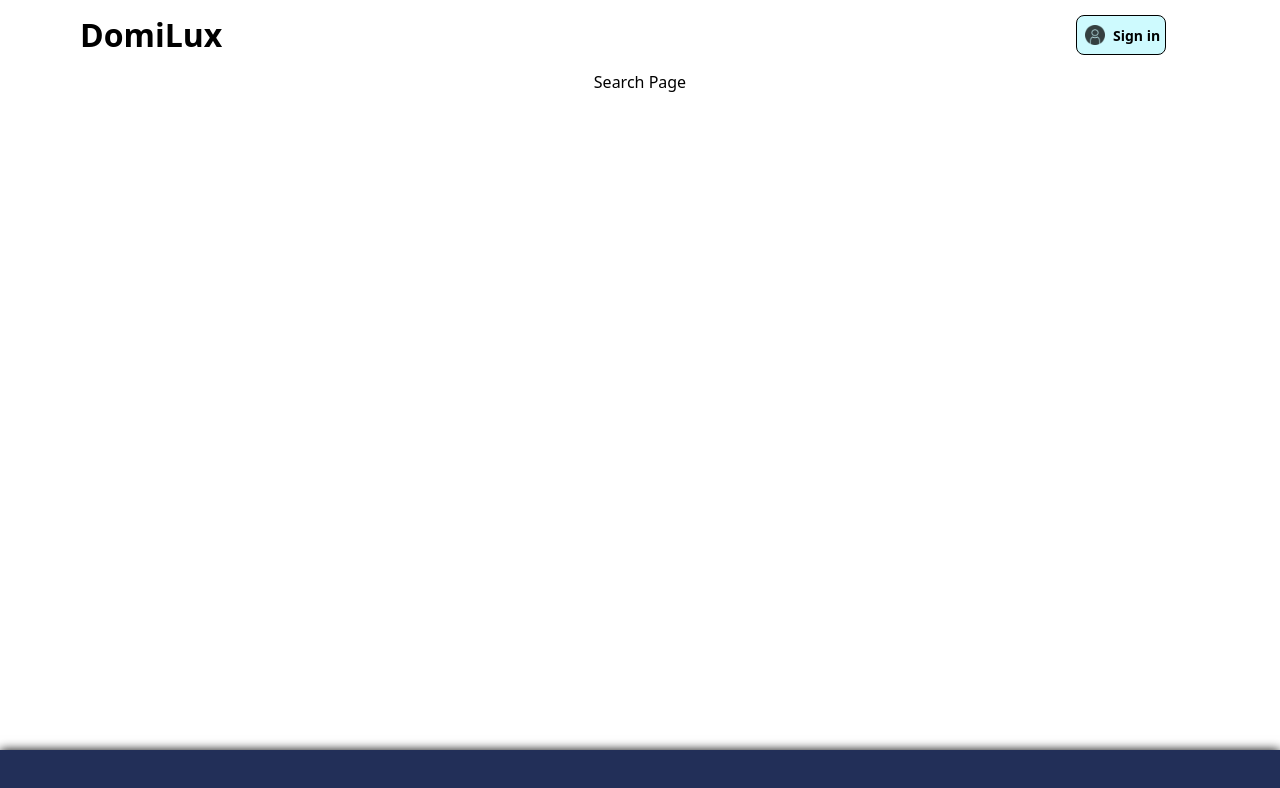
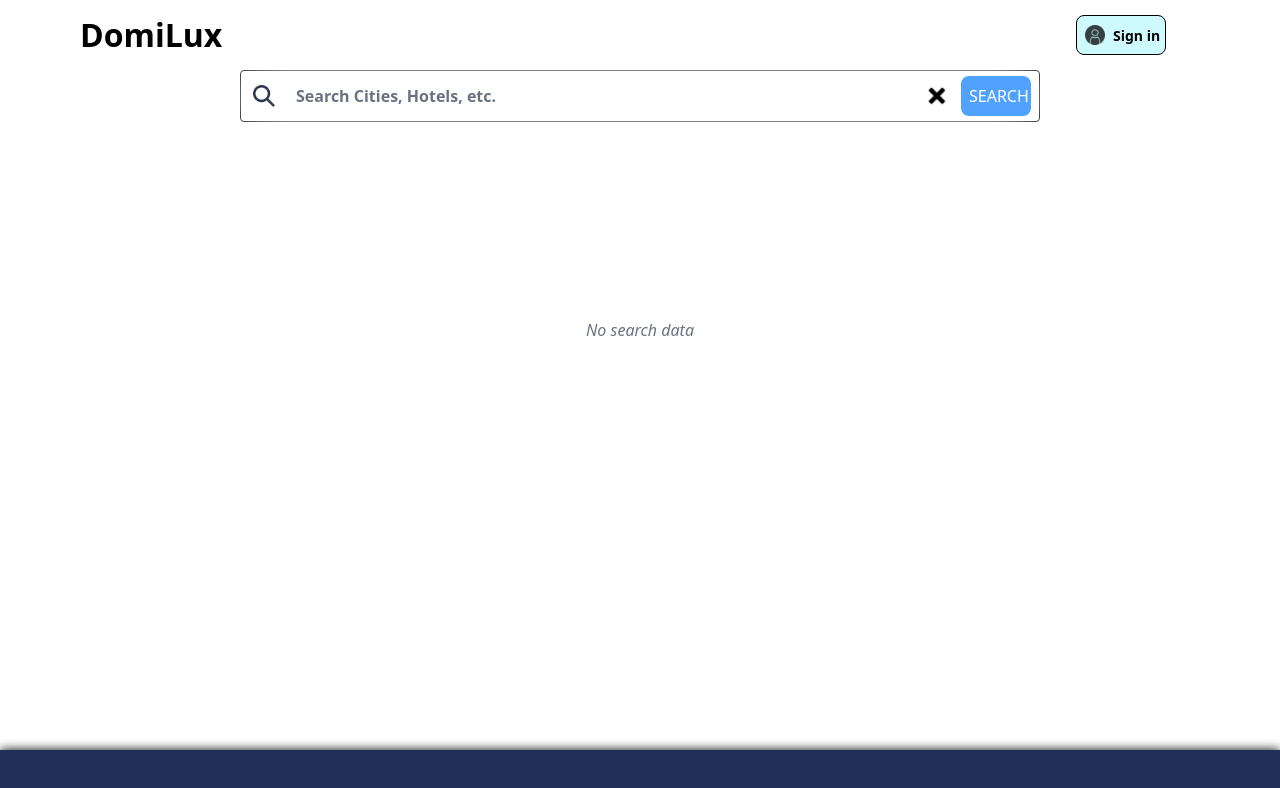
Before and after one commit to pdllama/e-hotel, a SvelteKit app: page /search in a window 1280 px wide. Shown: the top 788 px of the page. Built offline with nearby package versions, Linux system fonts and the light colour scheme.

Commit message:
slight refactor of search logic. started working on search

```diff
--- a/src/routes/+page.svelte
+++ b/src/routes/+page.svelte
@@ -4,6 +4,7 @@
     import searchIcon from "$lib/assets/search-icon.png";
     import CardCarousel from "$lib/components/carousel/card-carousel/card-carousel.svelte";
     import { cityHotelData } from "$lib/util/testdata";
+    import { enter_search } from "./search/searchlogic";
 
     let countrySearch = $state("");
     function on_search(e: HTMLInputElement) {
@@ -11,9 +12,6 @@
     }
     function clear_input() {
         countrySearch = "";
-    }
-    function search() {
-        null
     }
 
     //items={[{name: "Mexico City", numHotels: 634, avgPrice: 172}, {name: "random city", numHotels: 17, avgPrice: 87}]}
@@ -35,7 +33,7 @@
             icon={searchIcon}
             iconAlt="search icon"
             clearHandler={clear_input}
-            submitHandler={search}
+            submitHandler={enter_search}
             submitText="SEARCH"
         />
         <!-- <form action="/">
--- a/src/routes/search/+page.svelte
+++ b/src/routes/search/+page.svelte
@@ -1 +1,30 @@
-<h1>Search Page</h1>
+<script lang="ts">
+    import TextInput from "$lib/components/text-input.svelte";
+    import searchIcon from "$lib/assets/search-icon.png"
+    import { enter_search } from "./searchlogic";
+
+    let search_input = $state("");
+    function clear() {search_input = "";}
+    function input_search(e:HTMLInputElement) {search_input = e.value;}
+</script>
+
+
+<div class="flex flex-col size-full max-w-[1000px] justify-start items-center gap-2">
+    <div class="flex w-[80%] items-center justify-center rounded-sm border border-black mx-2">
+        <TextInput
+            placeholder="Search Cities, Hotels, etc."
+            nameId="country"
+            divClasses="w-[100%] max-w-[1000px] h-[50px] bg-white rounded-lg"
+            value={search_input}
+            oninput={input_search}
+            icon={searchIcon}
+            iconAlt="search icon"
+            clearHandler={clear}
+            submitHandler={enter_search}
+            submitText="SEARCH"
+        />
+    </div>
+    <div class="flex flex-col w-[80%] min-h-[400px] items-center justify-center">
+        <p class="text-gray-500 italic text-size-[16px]">No search data</p>
+    </div>
+</div>
--- /dev/null
+++ b/src/routes/search/searchlogic.ts
@@ -0,0 +1,6 @@
+function enter_search() {
+
+}
+
+
+export {enter_search}
```
